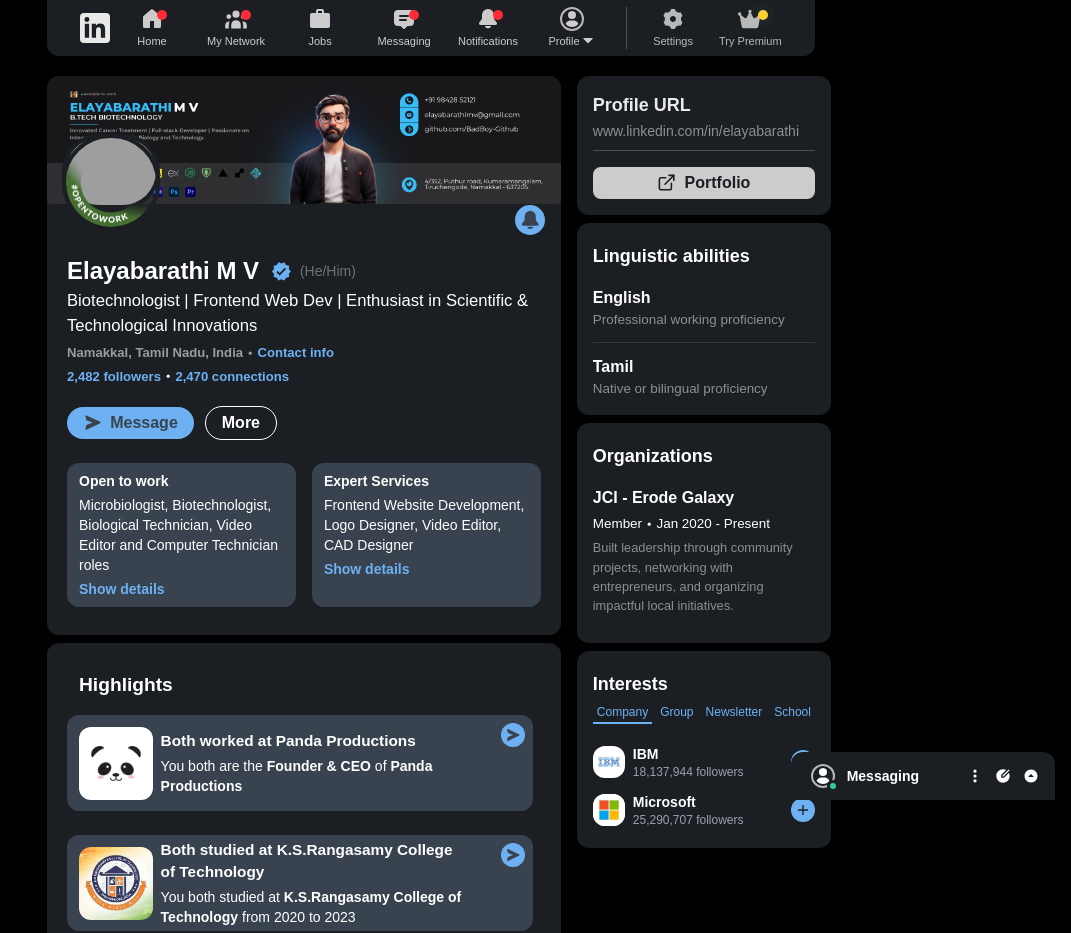
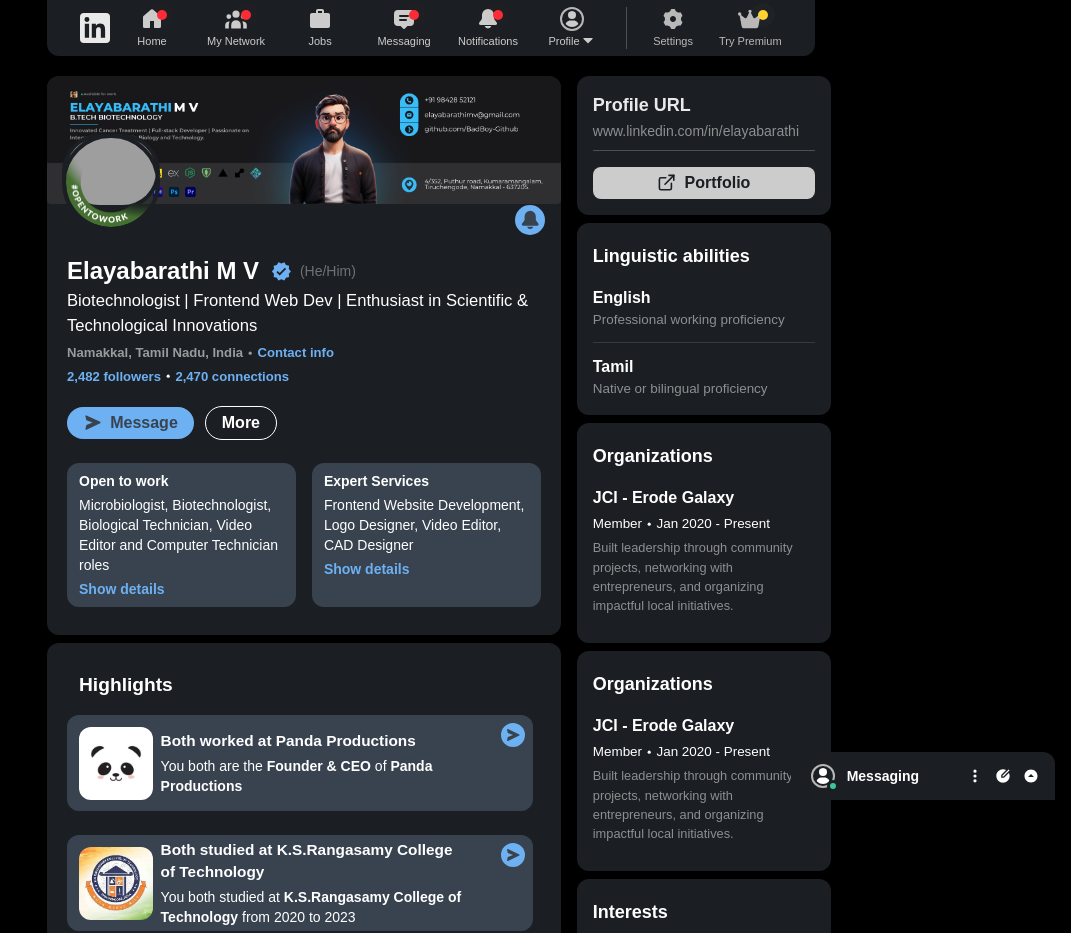
Before and after one commit to BadBoy-Github/Linkedin-Profile-Clone, a React (Vite) app: page / in a window 1280 px wide. Shown: the top 933 px of the page, without its empty margins (209-1280 px from the left). Built offline with nearby package versions, Linux system fonts and the light colour scheme; grey boxes are pictures that could not be loaded.

Commit message:
skills component added in sidebar

```diff
--- /dev/null
+++ b/src/Subcomponents/SidebarComponents/SkillsComponent.jsx
@@ -0,0 +1,38 @@
+
+import React from 'react'
+
+import { GoDotFill } from "react-icons/go";
+
+const SkillsComponent = () => {
+  return (
+    <>
+          <div className="bg-[#1b1f23] h-fit w-full rounded-xl ml-4 mt-2">
+            <div className="px-4 pt-5 pb-4">
+              <div className="text-[#c6c7c8] flex items-center justify-between">
+                <h1 className="text-white text-[18px] font-semibold">
+                  Organizations
+                </h1>
+              </div>
+              <div className="mt-4 pr-1">
+                <div className="text-white pb-3">
+                  <h1 className=" font-semibold ">JCI - Erode Galaxy</h1>
+                  <div className="flex items-center text-[0.84rem] pt-1">
+                    <p className="">Member</p>
+                    <div className="px-1">
+                      <GoDotFill className="size-[0.4rem]" />
+                    </div>
+                    <p>Jan 2020 - Present</p>
+                  </div>
+                  <p className="text-[0.8rem] text-[#8d8f91] pt-1">
+                    Built leadership through community projects, networking with
+                    entrepreneurs, and organizing impactful local initiatives.
+                  </p>
+                </div>
+              </div>
+            </div>
+          </div>
+        </>
+  )
+}
+
+export default SkillsComponent
--- a/src/components/SideBar.jsx
+++ b/src/components/SideBar.jsx
@@ -4,6 +4,7 @@
 import LanguageComponent from "../Subcomponents/SidebarComponents/LanguageComponent";
 import OrganizationComponent from "../Subcomponents/SidebarComponents/OrganizationComponent";
 import InterestsComponet from "../Subcomponents/SidebarComponents/InterestsComponent";
+import SkillsComponent from "../Subcomponents/SidebarComponents/SkillsComponent";
 
 const SideBar = () => {
   return (
@@ -11,6 +12,7 @@
       <UrlComponent />
       <LanguageComponent />
       <OrganizationComponent />
+      <SkillsComponent />
       <InterestsComponet />
     </div>
   );
```
